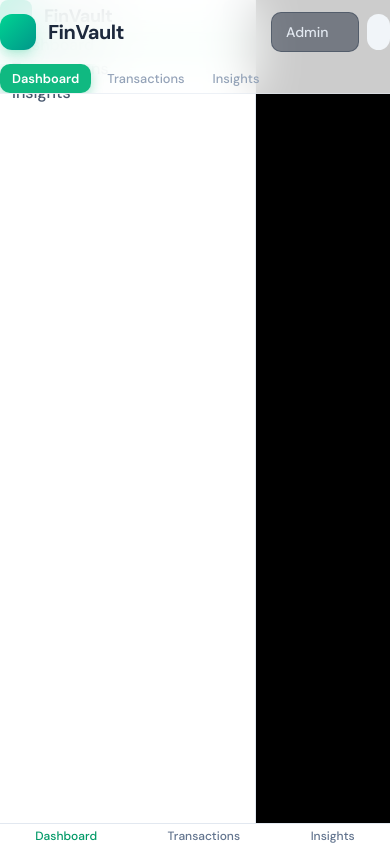
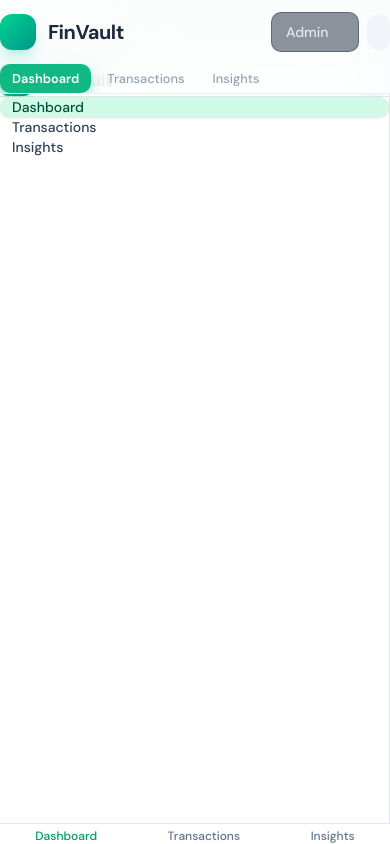
Before and after one commit to Aditya-kumar2005/Finance_app, a React (Vite) app: page / in a window 390 px wide. Shown: the top 844 px of the page. Built offline with nearby package versions, Linux system fonts and the light colour scheme; the HTML template or start-up script is replaced by a standard one.

Commit message:
make application mobile efficient ui

```diff
--- a/src/App.jsx
+++ b/src/App.jsx
@@ -34,8 +34,8 @@ function App() {
                 <Sidebar tab={tab} setTab={setTab} isOpen={isSidebarOpen} setIsOpen={setIsSidebarOpen} />
 
                 {/* Main Content */}
-                <main className="flex-1 flex justify-center pb-16 md:pb-0">
-                  <div className="w-full max-w-5xl mx-auto px-4 sm:px-6 lg:px-8 py-6 relative z-10">
+                <main className="flex-1 flex justify-center pb-16 pt-6 md:pb-0 md:pt-8">
+                  <div className={`w-full max-w-full mx-auto px-4 sm:px-6 lg:px-8 py-8 relative z-10 ${isSidebarOpen ? 'md:ml-80' : 'md:ml-0'}`}>
                     {/* Read-Only Banner */}
                     <RoBanner />
 
--- a/src/components/Header.jsx
+++ b/src/components/Header.jsx
@@ -17,7 +17,7 @@ export default function Header({tab,setTab, isSidebarOpen, setIsSidebarOpen}) {
     );
     return (
         <header className="sticky top-0 z-50 backdrop-blur-xl bg-white/80 dark:bg-slate-900/80 border-b border-slate-200/60 dark:border-slate-800/60">
-            <div className="max-w-7xl mx-auto px-4 sm:px-6 lg:px-8">
+            <div className="w-full max-w-full mx-auto px-4 sm:px-6 lg:px-8">
                 <div className="flex items-center justify-between h-16">
                     <div className="flex items-center gap-3">
                         <button
--- a/src/components/RoBanner.jsx
+++ b/src/components/RoBanner.jsx
@@ -5,7 +5,7 @@ export default function RoBanner() {
   const{isAdmin}=useRole();
     if(isAdmin) return null;
     return (
-        <div className="max-w-7xl mx-auto px-4 sm:px-6 lg:px-8 pt-4">
+        <div className="w-full max-w-full mx-auto px-4 sm:px-6 lg:px-8 pt-4">
             <div className="ro rounded-xl px-4 py-2.5 flex items-center gap-2 text-sm text-amber-700 dark:text-amber-300">
                 <i className="fa-solid fa-eye text-xs"/><span className="font-medium">Viewing in read-only mode — switch to Admin to make changes</span>
             </div>
--- a/src/components/Sidebar.jsx
+++ b/src/components/Sidebar.jsx
@@ -12,10 +12,10 @@ export default function Sidebar({ tab, setTab, isOpen, setIsOpen }) {
   return (
     <>
       {/* Sidebar */}
-      <aside className={`fixed inset-y-0 left-0 z-40 w-64 bg-white dark:bg-slate-900 border-r border-slate-200 dark:border-slate-800 transform transition-transform duration-300 ease-in-out ${
+      <aside className={`fixed left-0 z-40 top-16 bottom-0 w-full md:w-80 md:min-w-[20rem] bg-white dark:bg-slate-900 border-r border-slate-200 dark:border-slate-800 transform transition-transform duration-300 ease-in-out ${
         isOpen ? 'translate-x-0' : '-translate-x-full'
       }`}>
-        <div className="flex flex-col h-full">
+        <div className="flex flex-col h-full md:h-full">
           {/* Sidebar Header */}
           <div className="flex items-center justify-between p-4 border-b border-slate-200 dark:border-slate-800">
             <div className="flex items-center gap-3">
@@ -34,20 +34,20 @@ export default function Sidebar({ tab, setTab, isOpen, setIsOpen }) {
           </div>
 
           {/* Navigation */}
-          <nav className="flex-1 p-4">
-            <ul className="space-y-2">
+          <nav className="flex-1 p-4 pt-5">
+            <ul className="space-y-3">
               {tabs.map(t => (
                 <li key={t.k}>
                   <button
                     onClick={() => setTab(t.k)}
-                    className={`w-full flex items-center gap-3 px-3 py-2 rounded-lg text-left transition-colors ${
+                    className={`w-full flex items-center gap-3 px-4 py-3 rounded-2xl text-left transition-colors ${
                       tab === t.k
-                        ? 'bg-emerald-100 dark:bg-emerald-900/40 text-emerald-700 dark:text-emerald-300'
-                        : 'text-slate-600 dark:text-slate-400 hover:bg-slate-100 dark:hover:bg-slate-800 hover:text-slate-900 dark:hover:text-slate-100'
+                        ? 'bg-emerald-100 dark:bg-emerald-900/50 text-emerald-900 dark:text-emerald-200 shadow-sm'
+                        : 'text-slate-700 dark:text-slate-300 hover:bg-slate-100 dark:hover:bg-slate-800 hover:text-slate-900 dark:hover:text-slate-100'
                     }`}
                   >
-                    <i className={`fa-solid ${t.icon} text-sm`}/>
-                    <span className="font-medium">{t.l}</span>
+                    <i className={`fa-solid ${t.icon} text-base ${tab === t.k ? 'text-emerald-700 dark:text-emerald-200' : 'text-slate-500 dark:text-slate-400'}`}/>
+                    <span className="font-medium text-sm">{t.l}</span>
                   </button>
                 </li>
               ))}
@@ -79,7 +79,7 @@ export default function Sidebar({ tab, setTab, isOpen, setIsOpen }) {
       {/* Overlay for mobile */}
       {isOpen && (
         <div
-          className="md:hidden fixed inset-0 z-30 bg-black bg-opacity-50"
+          className="md:hidden fixed inset-x-0 top-16 bottom-0 z-30 bg-black bg-opacity-50"
           onClick={() => setIsOpen(false)}
         />
       )}
```
